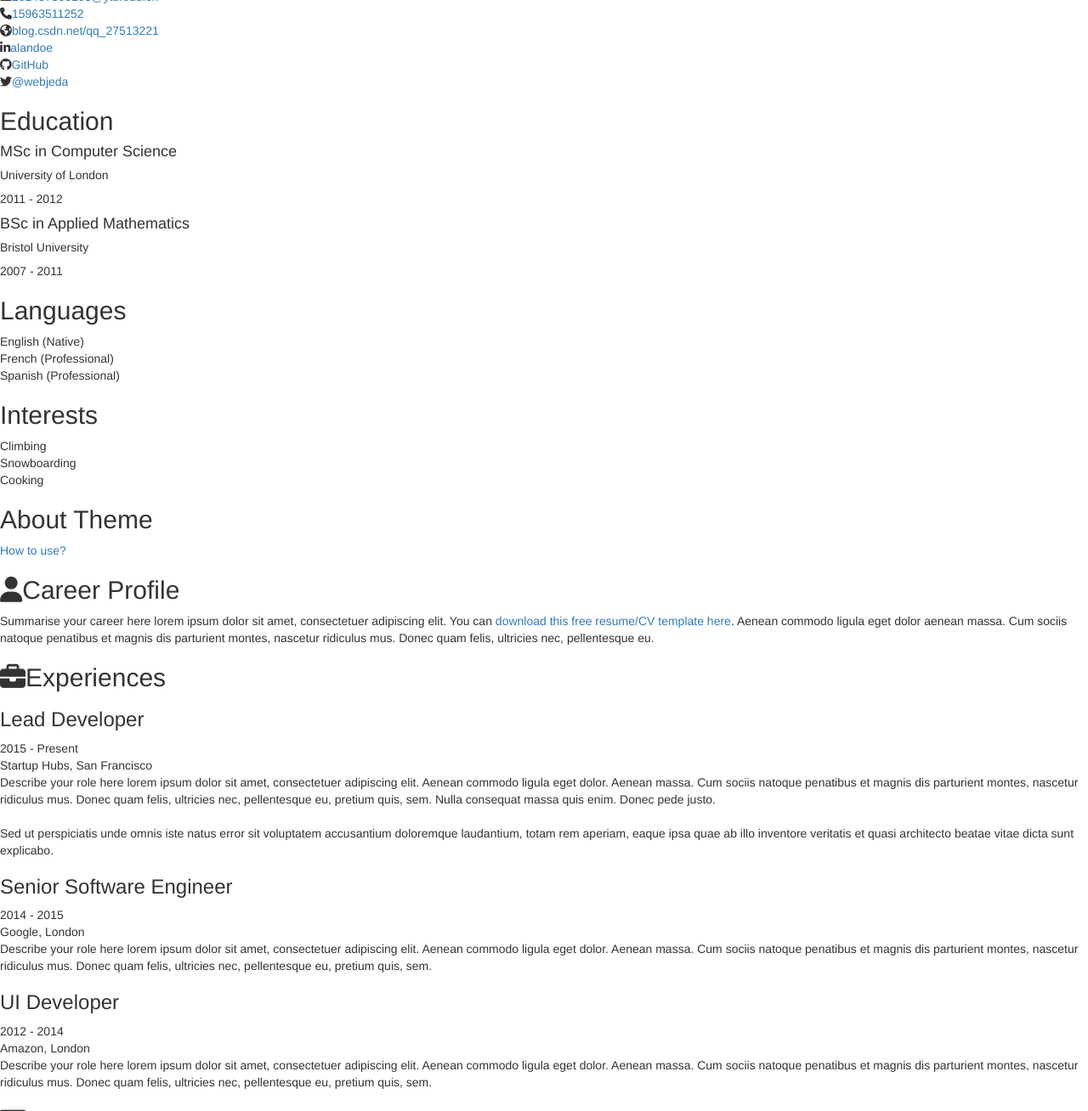
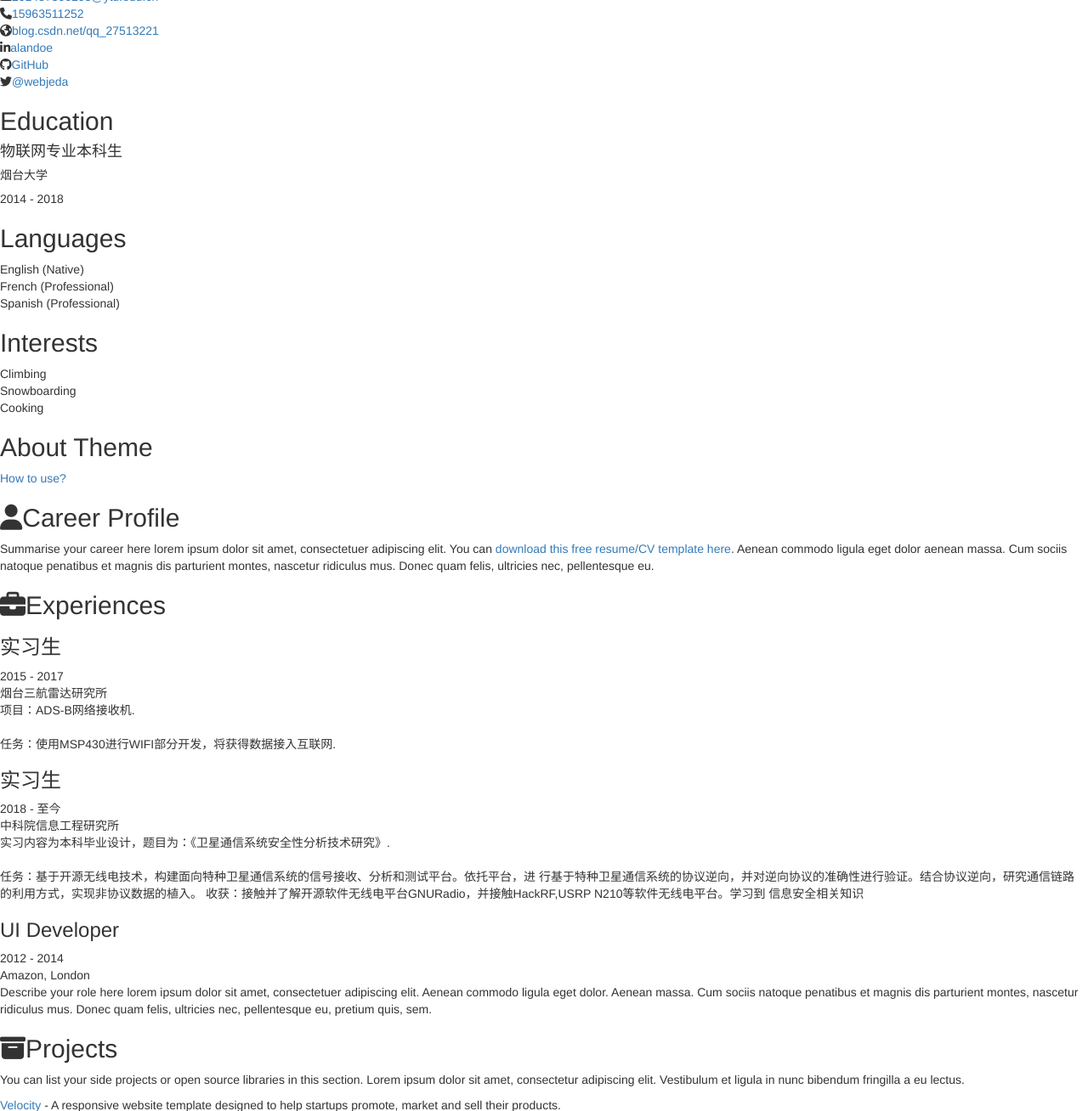
Before and after one commit to csqiaoxu/csqiaoxu.github.io, a Jekyll site: the page built from index.html, in a window 1280 px wide and 1400 px high, scrolled down 338 px, cut to the strip 92-1400 px from the top of the window. Shown: the whole strip at 85% size. Built offline with Jekyll 4.4.1, drawn with Linux system fonts in a browser that asks for light colours; nearby versions of some CDN libraries; library files that are not in the unit come from our copies.

Commit message:
experience change

```diff
--- a/_data/educations.yml
+++ b/_data/educations.yml
@@ -1,8 +1,8 @@
 - education:
-  degree: MSc in Computer Science
-  university: University of London
-  time: 2011 - 2012
-- education:
-  degree: BSc in Applied Mathematics
-  university: Bristol University
-  time: 2007 - 2011
+  degree: 物联网专业本科生
+  university: 烟台大学
+  time: 2014 - 2018
+- #education:
+  #degree: BSc in Applied Mathematics
+  #university: Bristol University
+  #time: 2007 - 2011
--- a/_data/experiences.yml
+++ b/_data/experiences.yml
@@ -1,23 +1,21 @@
 - experience:
-  role: Lead Developer
-  time: 2015 - Present
-  company: Startup Hubs, San Francisco
-  details: "Describe your role here lorem ipsum dolor sit amet, consectetuer adipiscing
-  elit. Aenean commodo ligula eget dolor. Aenean massa. Cum sociis natoque penatibus et
-  magnis dis parturient montes, nascetur ridiculus mus. Donec quam felis, ultricies nec,
-  pellentesque eu, pretium quis, sem. Nulla consequat massa quis enim. Donec pede justo.
+  role: 实习生
+  time: 2015 - 2017
+  company: 烟台三航雷达研究所
+  details: "项目：ADS-B网络接收机.
   <br> <br>
-  Sed ut perspiciatis unde omnis iste natus error sit voluptatem accusantium doloremque
-  laudantium, totam rem aperiam, eaque ipsa quae ab illo inventore veritatis et quasi
-  architecto beatae vitae dicta sunt explicabo."
+  任务：使用MSP430进行WIFI部分开发，将获得数据接入互联网."
 - experience:
-  role: Senior Software Engineer
-  time: 2014 - 2015
-  company: Google, London
-  details: "Describe your role here lorem ipsum dolor sit amet, consectetuer adipiscing
-  elit. Aenean commodo ligula eget dolor. Aenean massa. Cum sociis natoque penatibus et
-  magnis dis parturient montes, nascetur ridiculus mus. Donec quam felis, ultricies nec,
-  pellentesque eu, pretium quis, sem."
+  role: 实习生
+  time: 2018 - 至今
+  company: 中科院信息工程研究所
+  details: "实习内容为本科毕业设计，题目为：《卫星通信系统安全性分析技术研究》.
+  <br> <br>
+  任务：基于开源无线电技术，构建面向特种卫星通信系统的信号接收、分析和测试平台。依托平台，进
+  行基于特种卫星通信系统的协议逆向，并对逆向协议的准确性进行验证。结合协议逆向，研究通信链路
+  的利用方式，实现非协议数据的植入。
+  收获：接触并了解开源软件无线电平台GNURadio，并接触HackRF,USRP N210等软件无线电平台。学习到
+  信息安全相关知识"
 - experience:
   role: UI Developer
   time: 2012 - 2014
```
